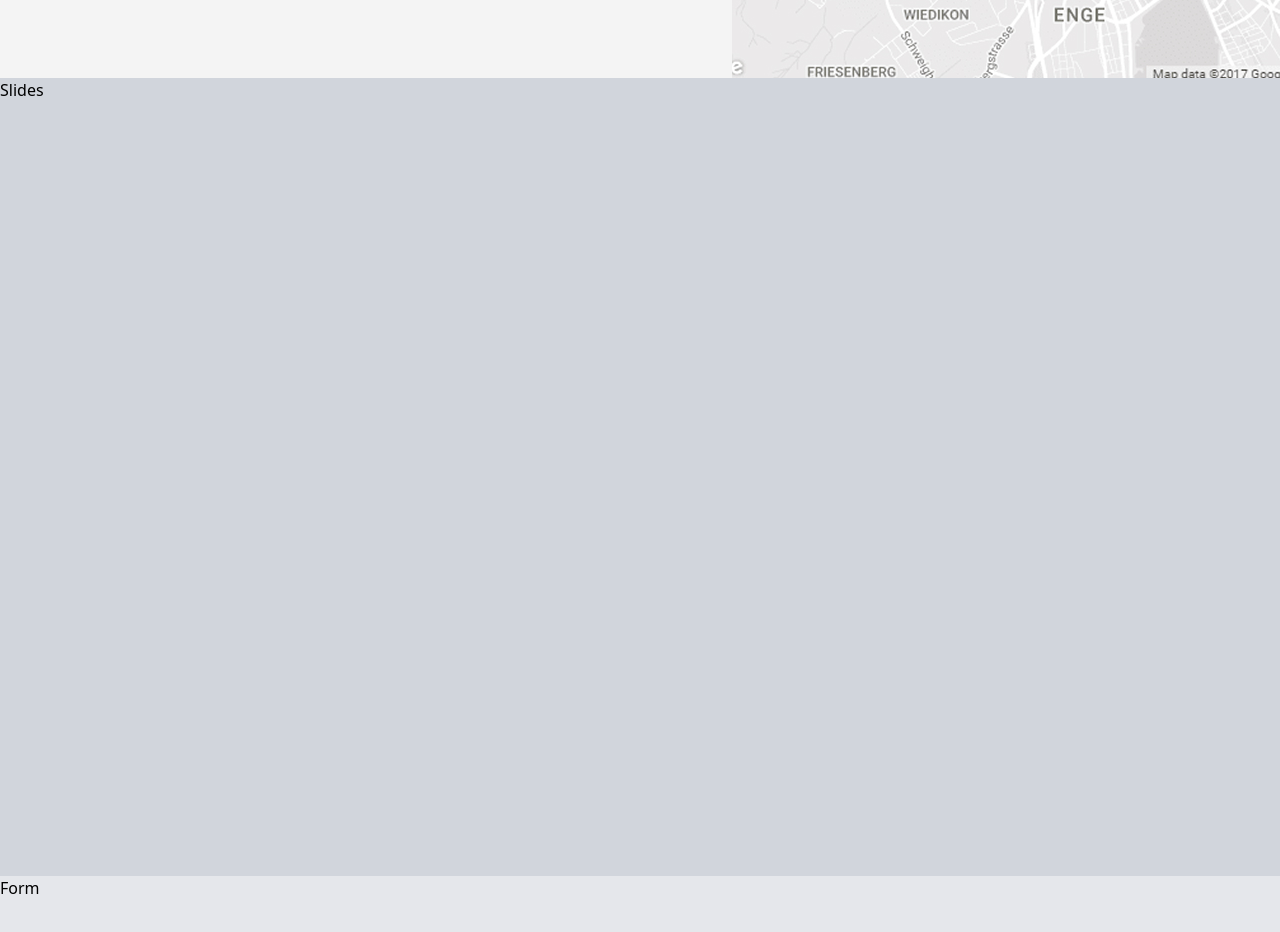
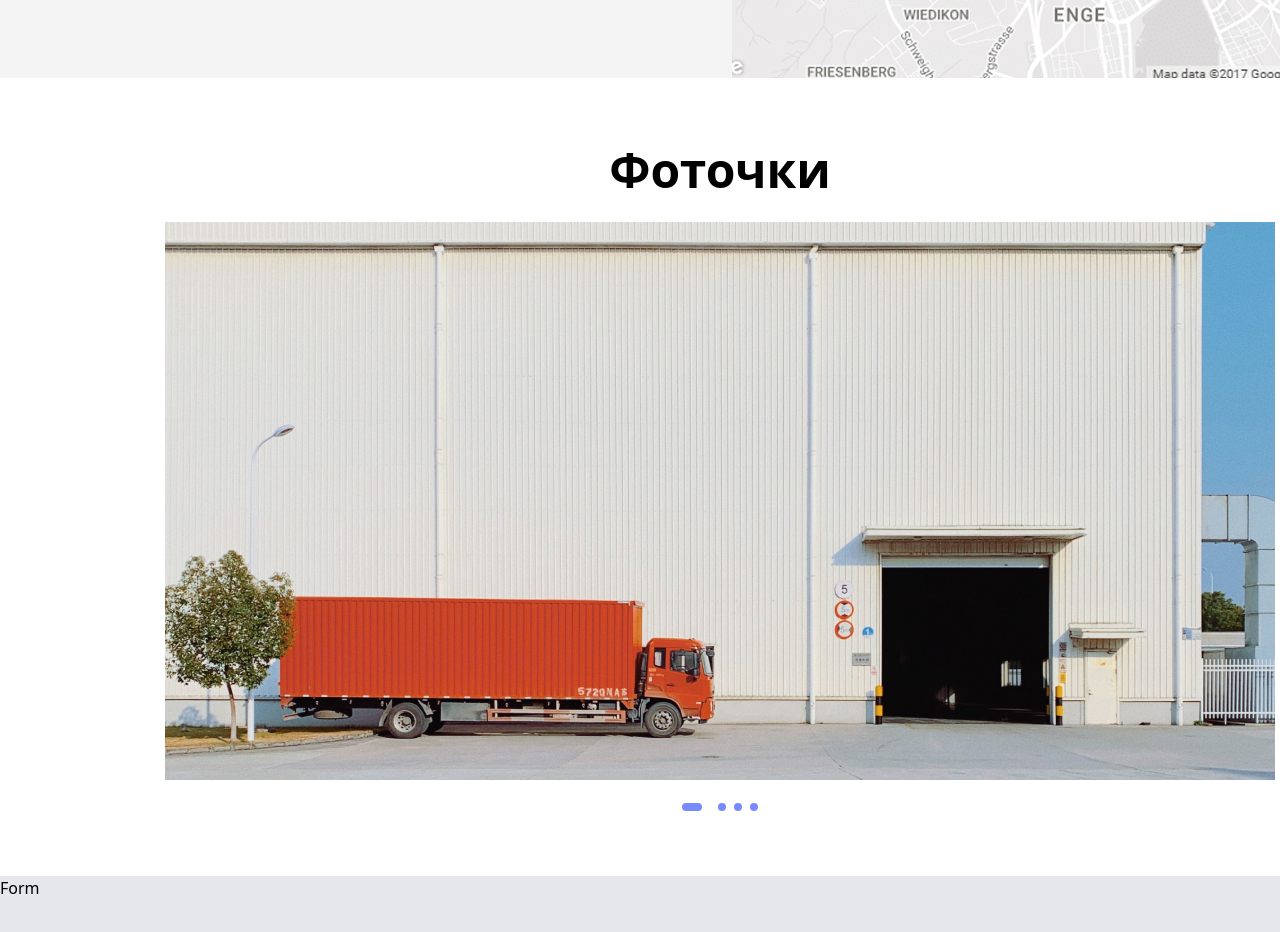
Before and after one commit to jdy8739/git, a React (Vite) app: page / in a window 1280 px wide. Shown: the part 2580-3512 px from the top of the page. Built offline with nearby package versions, Linux system fonts and the light colour scheme.

Commit message:
Slide markup

```diff
--- a/src/components/blocks/Slides.tsx
+++ b/src/components/blocks/Slides.tsx
@@ -1,7 +1,24 @@
+import slide from '../../../public/images/slide.jpg'
+
 const Slides = () => {
     return (
-        <section className="h-[798px] bg-gray-300">
-            <h1>Slides</h1>
+        <section className="h-[49.88rem] px-[10.31rem] py-[3.50rem] flex flex-col gap-[1rem]">
+            <div>
+                <h2 className="font-bold text-[3rem] text-center">Фоточки</h2>
+            </div>
+            <div className='flex flex-col gap-[1.44rem]'>
+                <div>
+                    <img src={slide} alt="slide" width={'100%'}  />
+                </div>
+                <div className='flex justify-center'>
+                    <ul className='flex gap-[0.5rem] [&>li:first-child]:mr-[0.5rem] [&>li]:cursor-pointer'>
+                        <li className='w-[1.31rem] h-[0.50rem] rounded-full bg-[#4762FF] opacity-74'></li>
+                        <li className='size-[0.5rem] rounded-full bg-[#4762FF] opacity-74'></li>
+                        <li className='size-[0.5rem] rounded-full bg-[#4762FF] opacity-74'></li>
+                        <li className='size-[0.5rem] rounded-full bg-[#4762FF] opacity-74'></li>
+                    </ul>
+                </div>
+            </div>
         </section>
     )
 }
```
Also changed, not shown: public/images/slide.jpg (added).
